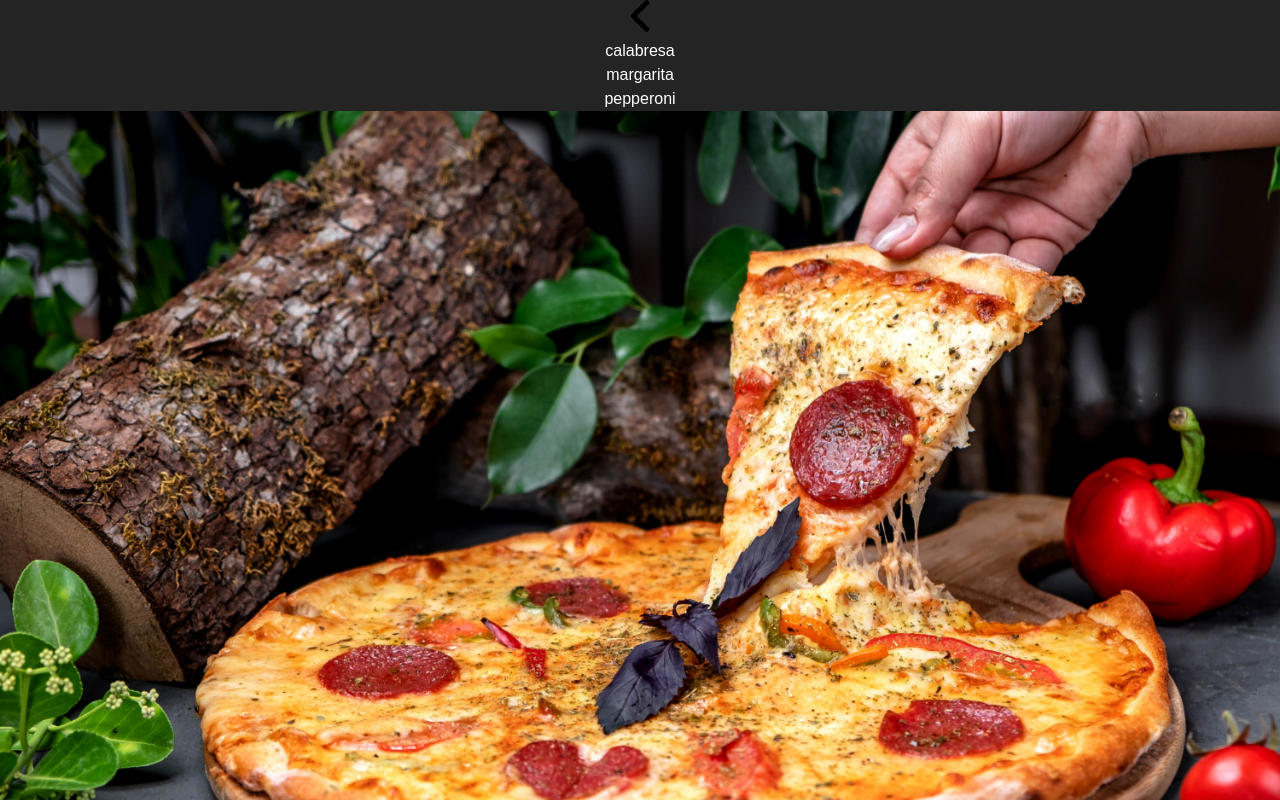
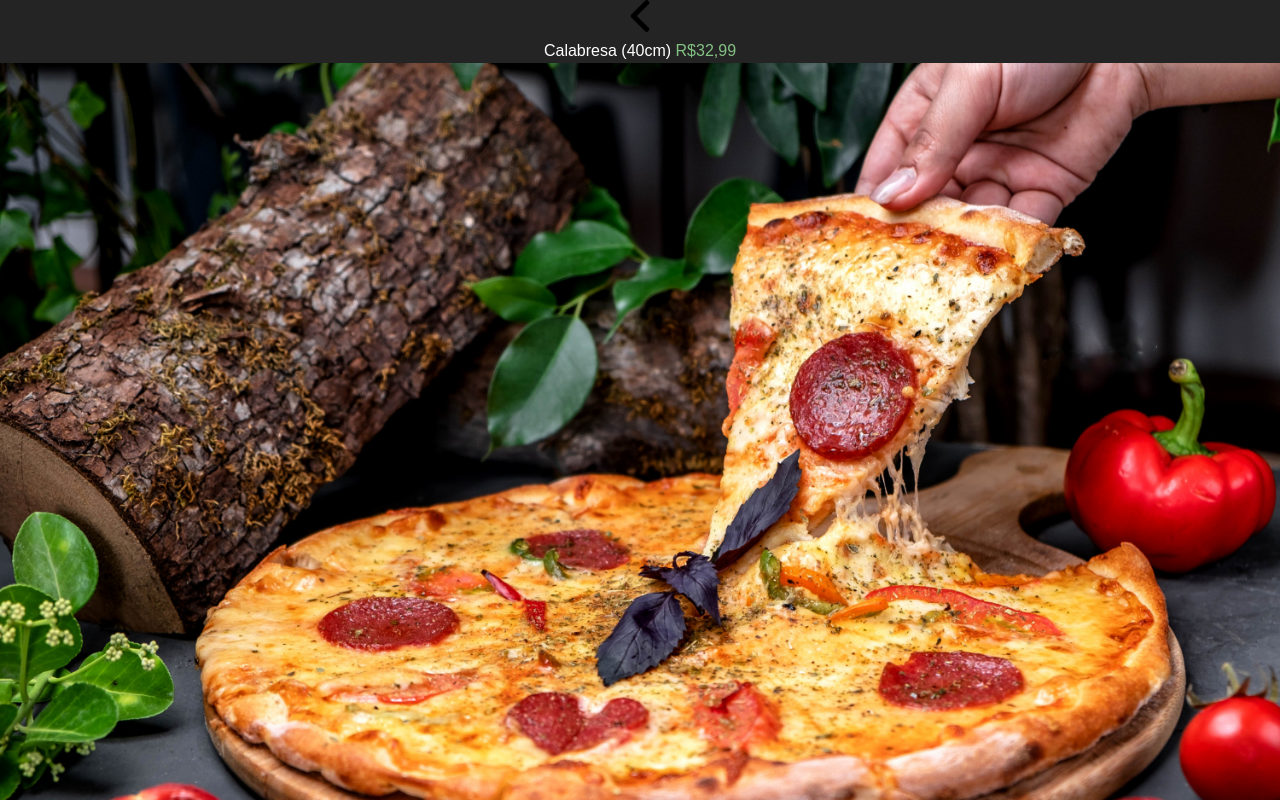
Before and after one commit to RafaelFusco/Pizzaria-React, a React (Vite) app: page / in a window 1280 px wide. Shown: the top 800 px of the page. Built offline with nearby package versions, Linux system fonts and the light colour scheme.

Commit message:
reduçao do codigo carrosel & responsividade e criaçao do botao visitante

```diff
--- a/src/App.tsx
+++ b/src/App.tsx
@@ -3,10 +3,13 @@ import { LoginForm } from './components/LoginForm'
 import { RecoverPass } from './components/RecoverPassForm'
 import { RegisterForm } from './components/RegisterForm'
 import { AppStyles } from './stylesTail'
-import { useState }  from 'react'
+import { useEffect, useState }  from 'react'
 import { Carrosel } from './components/Carrosel'
+import { MainPage } from './components/MainPage/MainPage'
 
 function App() {
+
+  const [width, setWidth] = useState(window.innerWidth);
 
   const [recoverPass, setRecoverPass] = useState(false)
   const [register, setRegister] = useState(false)
@@ -34,13 +37,21 @@ function App() {
     setRecoverPass(false)
   }
 
+  useEffect(() => {
+    const HandleResize = () => setWidth(window.innerWidth);
+    window.addEventListener('resize', HandleResize);
+
+    return () => window.removeEventListener('resize', HandleResize);
+  }, []);
+
   return (
 
-   <div className={ !checkLogin ? `${AppStyles.container1} ${AppStyles.bgImgContainer}` : `${AppStyles.container2} ${AppStyles.bgImgContainer}`}>
-
+   <div className={!checkLogin ? `${AppStyles.container1} ${AppStyles.bgImgContainer}` : `${AppStyles.container2} ${AppStyles.bgImgContainer}`}>
+    {!checkLogin && !mainPage &&
+      <>
+        {width >= 850 &&
           <Carrosel />
-
-    {!checkLogin && !mainPage &&
+        }
         <div className={AppStyles.loginContainer}>
           {!recoverPass && !register && !checkLogin &&
             <LoginForm functionClick1={HandleClickRecoverPass} functionClick2={HandleClickRegister} functionClick3={HandleClickLogin}/>
@@ -54,13 +65,12 @@ function App() {
             <RegisterForm functionClickRegister1={HandleClickRegisterFalse}/>
           }
         </div>
+      </>
     }
 
     {checkLogin && mainPage &&
-      <div> Logado </div>
+      <MainPage />
     }
-
-
   </div>
   )
 }
--- a/src/components/Carrosel/index.tsx
+++ b/src/components/Carrosel/index.tsx
@@ -7,85 +7,83 @@ import imgCarrosel3 from '../../assets/pizza3.jpg'
 
 import leftArrow from '../../assets/left-arrow.png'
 import rightArrow from '../../assets/right-arrow.png'
-
-
+import styles from './styles.module.css'
 
 export const Carrosel = () => {
-
     const carrosel = [imgCarrosel1, imgCarrosel2, imgCarrosel3]
     const [i, setI] = useState(0);
-    const [buttonBool, setButtonBool] = useState(Boolean)
+
+    const HandlePositionImg = (n: number, p1: number, p2: number) => {
+      const imgs = document.querySelectorAll('#carroselImgs img') as NodeListOf<HTMLImageElement>;
+
+      imgs[n].style.cssText = `transform: translateX(${p1 * p2}px); opacity: 0;`
+    }
+
+    const HandleAllPositionImg = useCallback((
+      n0: number, n1: number, n2: number,
+      p0: number, p1: number, p2: number,
+      x0: number, x1: number, x2: number) => {
+        HandlePositionImg(n0, p0, x0)
+        HandlePositionImg(n1, p1, x1)
+        HandlePositionImg(n2, p2, x2)
+    }, [])
 
     const HandleNextImg = useCallback(() => {
       const imgs = document.querySelectorAll('#carroselImgs img') as NodeListOf<HTMLImageElement>;
 
-      if (i > 0 && i >= 1) {
-        imgs[0].style.cssText = `transform: translateX(${-2 * 300}px); opacity: 0;`
-        imgs[1].style.cssText = `transform: translateX(${-2 * 600}px); opacity: 0;`
-        imgs[2].style.cssText = `transform: translateX(${0 * 600}px); opacity: 0;`
+      i > 0 && i >= 1 ? HandleAllPositionImg(0, 1, 2, -2, -2, 0, 300, 600, 600) : HandleAllPositionImg(0, 1, 2, 0, 1, 2, 300, 600, 600)
+      imgs[i].style.cssText = `transform: translateX(${-i * 600}px); opacity: 1;`
 
-        imgs[i].style.cssText = `transform: translateX(${-i * 600}px); opacity: 1;`;
+    }, [i, HandleAllPositionImg])
 
-      } else if (i <= 0){
-        imgs[0].style.cssText = `transform: translateX(${0 * 300}px); opacity: 0`
-        imgs[1].style.cssText = `transform: translateX(${1 * 600}px); opacity: 0`
-        imgs[2].style.cssText = `transform: translateX(${2 * 600}px); opacity: 0`
+    const HandleToDefineInfo = (name: string, size: string, price: string,  ) => {
+      const info = document.querySelector('#info') as HTMLDivElement
+        info.style.opacity = '0'
+      setTimeout(() => {
+        info.style.opacity = '1'
+        info.innerHTML = `${name} <span class="${CarroselStyles.size}">(${size}cm)</span> <span class="${styles.price}">R$${price}</span>`
+      }, 1000);
+    }
 
-        imgs[i].style.cssText = `transform: translateX(${-i * 600}px); opacity: 1;`
-      }
-    }, [i])
-
-    const HandlePrevImg = useCallback(() => {
+    const HandleInfo = useCallback(() => {
       const imgs = document.querySelectorAll('#carroselImgs img') as NodeListOf<HTMLImageElement>;
-
-      if (i > 0 && i <= 2) {
-        imgs[0].style.cssText = `transform: translateX(${-2 * 300}px); opacity: 0;`
-        imgs[1].style.cssText = `transform: translateX(${-2 * 600}px); opacity: 0;`
-        imgs[2].style.cssText = `transform: translateX(${0 * 600}px); opacity: 0;`
-
-        imgs[i].style.cssText = `transform: translateX(${-i * 600}px); opacity: 1;`
-      } else if (i <= 0){
-        imgs[0].style.cssText = `transform: translateX(${0 * 300}px); opacity: 0`
-        imgs[1].style.cssText = `transform: translateX(${1 * 600}px); opacity: 0`
-        imgs[2].style.cssText = `transform: translateX(${2 * 600}px); opacity: 0`
-
-        imgs[i].style.cssText = `transform: translateX(${-i * 600}px); opacity: 1;`
-      }
-    }, [i])
+        imgs[0].style.opacity === '1' ? HandleToDefineInfo("Calabresa", "40", "32,99") : null
+        imgs[1].style.opacity === '1' ? HandleToDefineInfo("Margarita", "40", "28,99") : null
+        imgs[2].style.opacity === '1' ? HandleToDefineInfo("Pepperoni", "40", "35,99") : null
+    }, [])
 
     useEffect(() => {
-      buttonBool ? HandleNextImg() : HandlePrevImg()
-    }, [HandleNextImg, HandlePrevImg, i, buttonBool]);
+      HandleNextImg();
+      HandleInfo()
+    }, [i, HandleNextImg, HandleInfo])
 
-    const handleNext = () => {
-      setButtonBool(true)
+    const HandleNext = () => {
       return i >= 2 ? setI(0) : setI(i + 1)
     }
 
-    const handlePrev = () => {
-      setButtonBool(false)
+    const HandlePrev = () => {
       return i <= 0 ? setI(2) : setI(i - 1)
     }
 
 return (
-    <div className={CarroselStyles.containerCarrosel}>
-      <div className='flex p-3 bg-[#000000bb] rounded  shadow-[-5px_0px_10px_5px_rgba(0,0,0,0.3)]'>
+  <div className={CarroselStyles.containerCarrosel}>
+    <div className={CarroselStyles.carrosel}>
 
-        <button onClick={() => handlePrev()} className={CarroselStyles.buttonCarrosel}><img src={leftArrow} alt="<"/></button>
+      <button onClick={() => HandlePrev()} className={CarroselStyles.buttonCarrosel}><img src={leftArrow} alt="<"/></button>
 
-        <div id='carroselImgs' className={CarroselStyles.divCarroselImgs}>
+      <div id='carroselImgs' className={CarroselStyles.divCarroselImgs}>
 
-            <div className='absolute w-[250px] h-[400px] z-50 bg-[#000000bb]'>calabresa <br /> margarita <br /> pepperoni</div>
+          <div id='info' className={CarroselStyles.info}></div>
 
-            <img className={CarroselStyles.img} src={carrosel[0]} alt="Calabresa" />
-            <img className={CarroselStyles.img} src={carrosel[1]} alt="Margarita" />
-            <img className={CarroselStyles.img} src={carrosel[2]} alt="Pepperoni" />
-
-        </div>
-
-        <button onClick={() => handleNext()} className={CarroselStyles.buttonCarrosel}><img src={rightArrow} alt=">"/></button>
+          <img className={CarroselStyles.img} src={carrosel[0]} alt="Calabresa"/>
+          <img className={CarroselStyles.img} src={carrosel[1]} alt="Margarita"/>
+          <img className={CarroselStyles.img} src={carrosel[2]} alt="Pepperoni"/>
 
       </div>
+
+      <button onClick={() => HandleNext()} className={CarroselStyles.buttonCarrosel}><img src={rightArrow} alt=">"/></button>
+
     </div>
+  </div>
 )
 }
--- /dev/null
+++ b/src/components/Carrosel/styles.module.css
@@ -0,0 +1,11 @@
+.price {
+    transition: all ease-in-out;
+    animation: infinite 3s animePrice;
+}
+
+@keyframes animePrice {
+    0% {color: white;}
+    30% {color: green;}
+    60% {color:green;}
+    0% {color: white;}
+}
--- a/src/components/Carrosel/stylesTail.ts
+++ b/src/components/Carrosel/stylesTail.ts
@@ -5,28 +5,58 @@ flex justify-center items-center
     w-full h-full
     `,
 
+    carrosel:
+    `
+    flex
+    p-3
+    bg-[#000000bb]
+    rounded
+    shadow-[-5px_0px_10px_5px_rgba(0,0,0,0.3)]
+    `,
+
     buttonCarrosel:
     `
-z-50 w-9
-bg-[#FBB600]
+    w-9
+    z-50
+    bg-[#FBB600] hover:bg-[#B98600]
     border-4 border-y-0 border-black
-hover:bg-[#B98600]
     transition-all duration-300 ease-in-out
     `,
 
     divCarroselImgs:
     `
     flex justify-between items-center
-w-[600px] h-[400px]
+    w-[50vw] h-[60vh]
     overflow-hidden
+    `,
+
+    info:
+    `
+    absolute
+    flex flex-col justify-center
+    w-[20vw] h-[60vh]
+    bg-[#000000bb]
+    font-bold text-[2.8rem]
+    max-[1200px]:text-[2.5rem] max-[1100px]:text-[2.4rem]
+    max-[1000px]:text-[2rem]
+    z-50
+    cursor-default
+    transition-all duration-500 ease-in-out
+    `,
+
+    size:
+    `
+    mb-[20px]
+    text-[#a7a7a7]
+    max-[1200px]:text-[1.5rem] max-[1100px]:text-[1.4rem]
+    max-[1000px]:text-[1rem]
     `,
 
     img:
     `
-object-cover
-bg-no-repeat
-w-[600px] h-[400px]
     flex-none
+    w-[50vw] h-[60vh]
+    bg-no-repeat object-cover
     transition-all duration-1000 ease-in-out
     translate-x-[0]
     `
--- a/src/components/LoginForm/index.tsx
+++ b/src/components/LoginForm/index.tsx
@@ -63,7 +63,12 @@ export const LoginForm: React.FC<Props> = ({functionClick1, functionClick2, func
 
             <button className={LoginStyles.buttonEnter} onClick={() => Login()}>Entrar</button>
 
-            <span className={LoginStyles.dontHaveAcc}>Não tem uma conta ? <a className='text-[#FBB600]' onClick={() => Register()}>Registrar-se</a></span>
+            <span className={LoginStyles.dontHaveAcc}>Não tem uma conta ? <a className='text-[#FBB600] cursor-pointer' onClick={() => Register()}>Registrar-se</a></span>
+
+            <div className='flex justify-center mt-8'>
+                <h1 className='font-bold'>Entrar como visitante</h1>
+                <button className={LoginStyles.buttonBack} onClick={() => Login()}>{'>'}</button>
+            </div>
         </>
     )
 }
--- a/src/components/LoginForm/stylesTail.ts
+++ b/src/components/LoginForm/stylesTail.ts
@@ -40,6 +40,15 @@ dontHaveAcc:
     mt-6
     font-bold
     cursor-default
+    `,
+
+    buttonBack:
     `
-
+    ml-3 px-3
+    font-bold text-white
+    bg-[#FBB600]
+    rounded
+    transition duration-300 ease-in-out
+    hover:bg-[#B98600] hover:drop-shadow-none hover:text-[#c4c4c4]
+    `,
 }
--- /dev/null
+++ b/src/components/MainPage/MainPage.tsx
@@ -0,0 +1,7 @@
+import { MainPageStyles } from "./stylesTail"
+
+export const MainPage = () => {
+    return (
+        <div className={MainPageStyles.mainContainer}> Logado </div>
+    )
+}
--- /dev/null
+++ b/src/components/MainPage/stylesTail.ts
@@ -0,0 +1,13 @@
+export const MainPageStyles = {
+
+    mainContainer:
+    `
+    flex
+    w-full h-full
+    p-3
+    bg-[#000000bb]
+    rounded
+    shadow-[-5px_0px_10px_5px_rgba(0,0,0,0.3)]
+    `,
+
+}
--- a/src/components/RegisterForm/stylesTail.ts
+++ b/src/components/RegisterForm/stylesTail.ts
@@ -1,4 +1,5 @@
 export const RegisterStyles = {
+
     registerContainer:
     `
     flex flex-col justify-center items-center
--- a/src/stylesTail.ts
+++ b/src/stylesTail.ts
@@ -12,8 +12,8 @@ export const AppStyles = {
 
     container1:
     `
-    flex justify-end items-center
-    w-screen h-screen p-[15px]
+    flex justify-end items-center max-[1000px]:justify-center
+    w-screen h-screen
     `,
 
     container2:
```
Also changed, not shown: src/assets/right-arrow - Copia.png (added), src/components/RecoverPassForm/stylesTail.ts (indentation only). Lines whose indentation alone changed are shown as unchanged.
